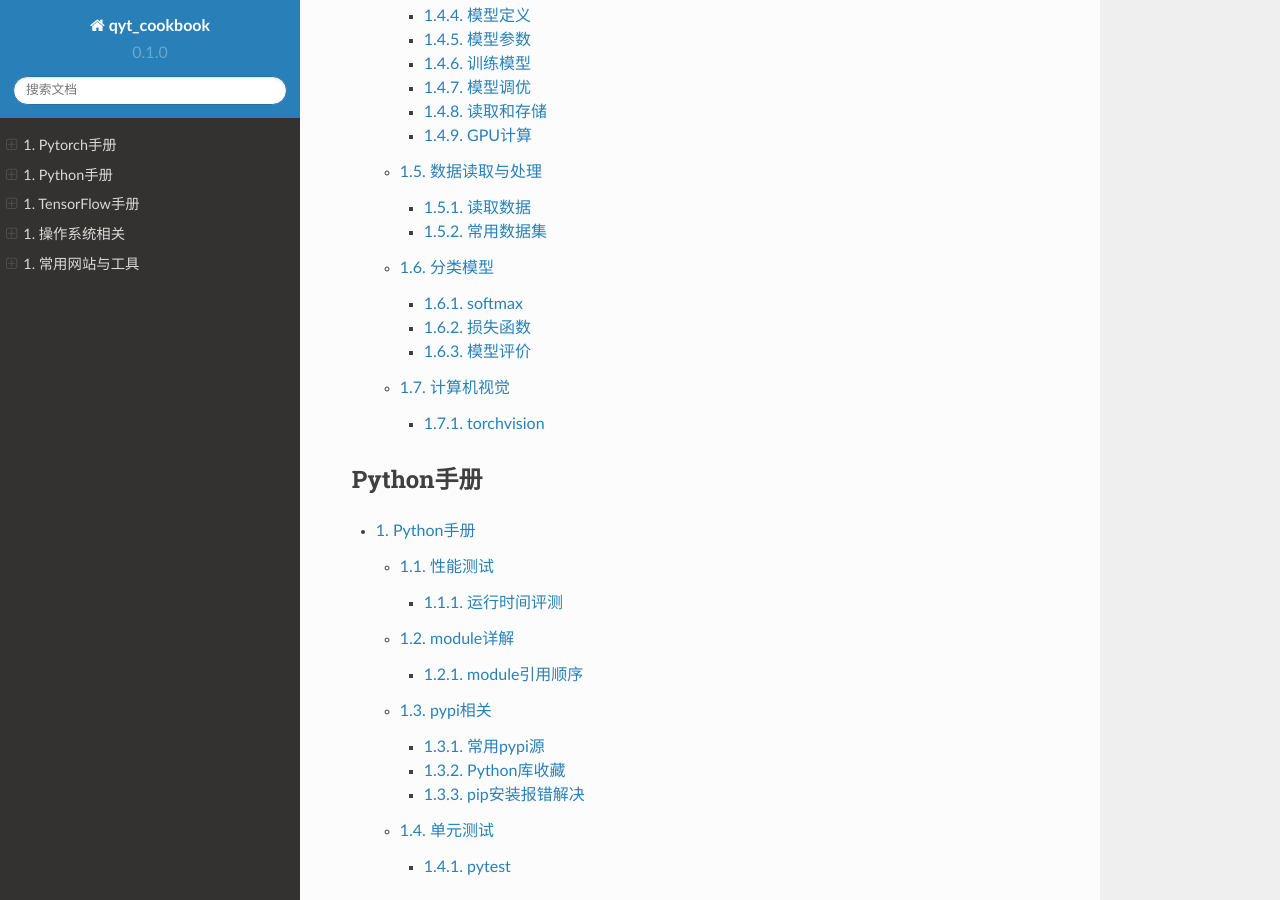
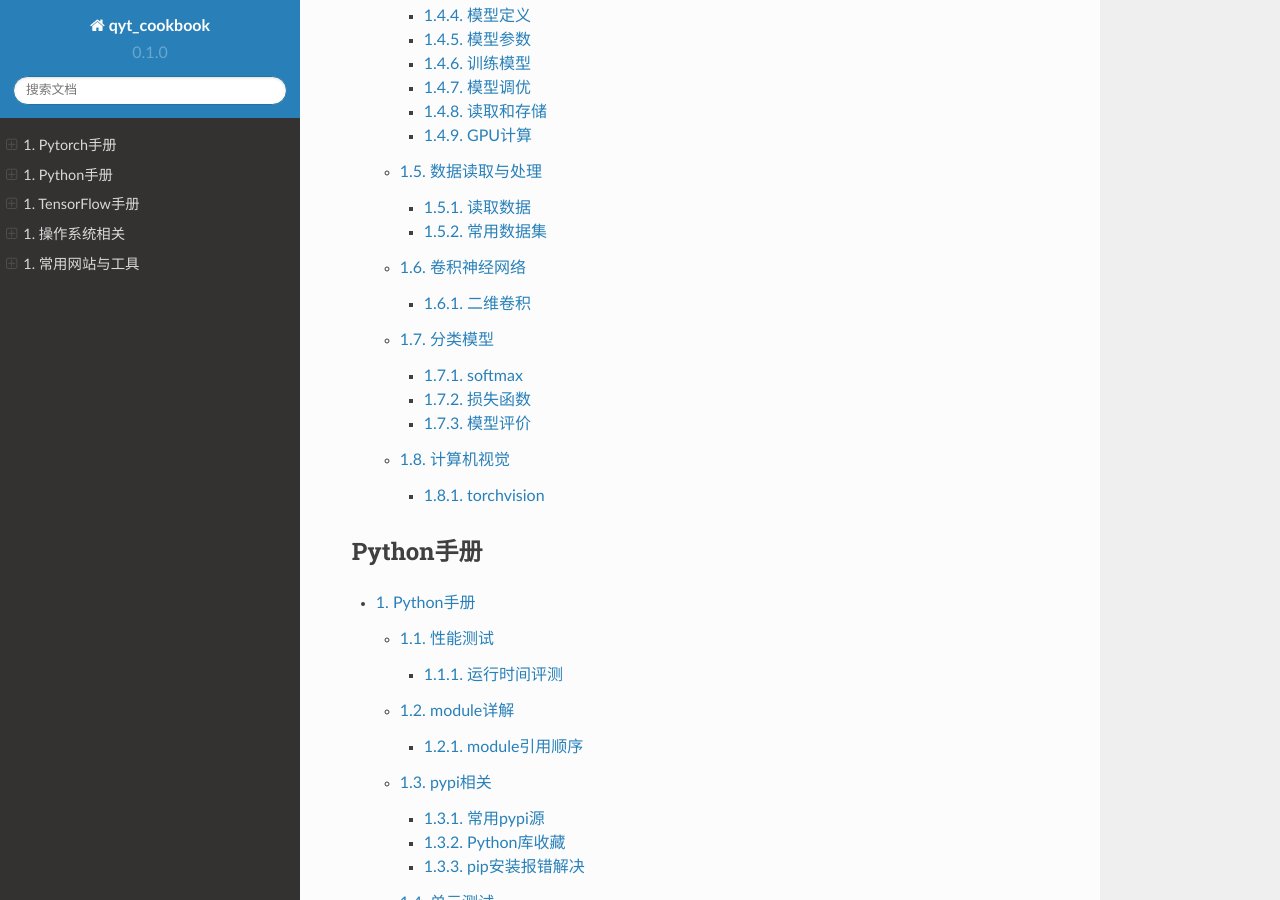
Before and after one commit to q759729997/qyt_cookbook, a Sphinx documentation site: the page built from qyt_cookbook/source/index.rst, in a window 1280 px wide and 900 px high, scrolled down 748 px. Built offline with Sphinx 7.4.7 and the Read the Docs theme 2.0.0, drawn with Linux system fonts in a browser that asks for light colours; some of the changed lines change nothing that is shown.

Commit message:
CNN基础知识

```diff
--- a/qyt_cookbook/source/_templates/example.rst
+++ b/qyt_cookbook/source/_templates/example.rst
@@ -81,7 +81,7 @@ http://docutils.sf.net/ 孤立的网址会自动生成链接
     :align: center
 
 .. image:: ./imgs/多层感知器.png
-    :alt: 多层感知器
+    :alt:
     :align: center
 
 显示一个冒号的代码块::
--- /dev/null
+++ b/qyt_cookbook/source/pytorch/cnn.rst
@@ -0,0 +1,37 @@
+==================
+卷积神经网络
+==================
+
+- 卷积神经网络（convolutional neural network）是含有卷积层（convolutional layer）的神经网络。
+
+二维卷积
+######################
+
+- 虽然卷积层得名于卷积（convolution）运算，但我们通常在卷积层中使用更加直观的互相关（cross-correlation）运算。在二维卷积层中，一个二维输入数组和一个二维核（kernel）数组（又称卷积核或过滤器（filter））通过互相关运算输出一个二维数组。图中的阴影部分为第一个输出元素及其计算所使用的输入和核数组元素： :math:`0\times0+1\times1+3\times2+4\times3=19` 。
+
+.. image:: ./cnn.assets/cnn_example_20200321205616.png
+    :alt:
+    :align: center
+
+- 二维卷积层将输入和卷积核做互相关运算，并加上一个标量偏差来得到输出。 **卷积层的模型参数包括了卷积核和标量偏差** 。在训练模型的时候，通常我们先对卷积核随机初始化，然后不断迭代卷积核和偏差。
+
+- **填充（padding）** 是指在输入高和宽的两侧填充元素（通常是0元素）。下图里我们在原输入高和宽的两侧分别添加了值为0的元素，使得输入高和宽从3变成了5。填充可以增加输出的高和宽。这常用来使输出与输入具有相同的高和宽。
+
+.. image:: ./cnn.assets/padding_20200321211422.png
+    :alt:
+    :align: center
+
+- **步幅（stride）** 即为每次滑动的行数和列数。下图展示了在高上步幅为3、在宽上步幅为2的二维互相关运算。步幅可以减小输出的高和宽。
+
+.. image:: ./cnn.assets/stride_20200321211847.png
+    :alt:
+    :align: center
+
+输出形状计算
+***************************
+
+- 假设输入形状是 :math:`n_h\times n_w` ，卷积核窗口形状是 :math:`k_h\times k_w` ；在高的两侧一共填充 :math:`p_h` 行，在宽的两侧一共填充 :math:`p_w` 列；当高上步幅为 :math:`s_h` ，宽上步幅为 :math:`s_w` 时，输出形状为（除不尽时向下取整）：
+
+.. math::
+
+	\lfloor(n_h-k_h+p_h+s_h)/s_h\rfloor \times \lfloor(n_w-k_w+p_w+s_w)/s_w\rfloor
--- a/qyt_cookbook/source/pytorch/index.rst
+++ b/qyt_cookbook/source/pytorch/index.rst
@@ -12,5 +12,6 @@ Pytorch手册
    梯度计算 </pytorch/gradient>
    多层感知器 </pytorch/mlp>
    数据读取与处理 </pytorch/dataLoader>
+   卷积神经网络 </pytorch/cnn>
    分类模型 </pytorch/classification>
    计算机视觉 </pytorch/computerVision>
```
Also changed, not shown: qyt_cookbook/source/pytorch/cnn.assets/cnn_example_20200321205616.png (added), qyt_cookbook/source/pytorch/cnn.assets/padding_20200321211422.png (added), qyt_cookbook/source/pytorch/cnn.assets/stride_20200321211847.png (added).
